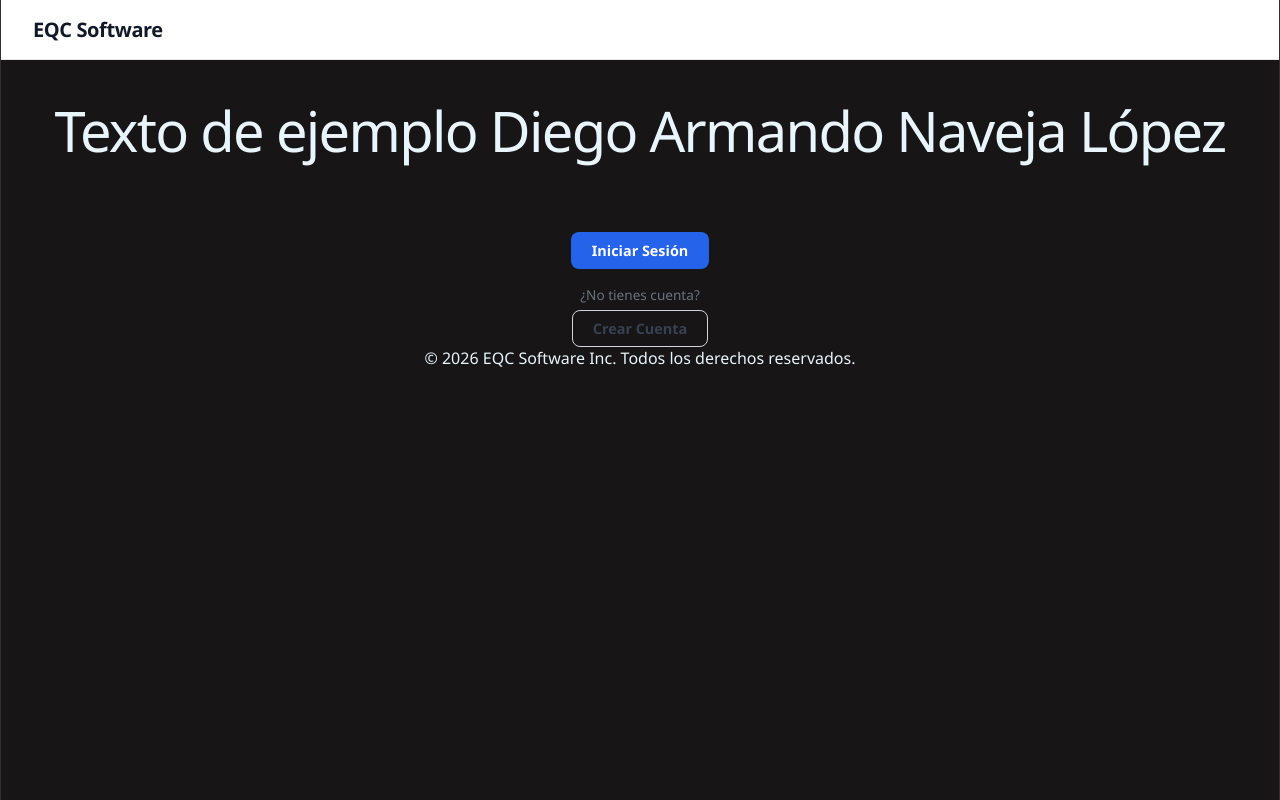
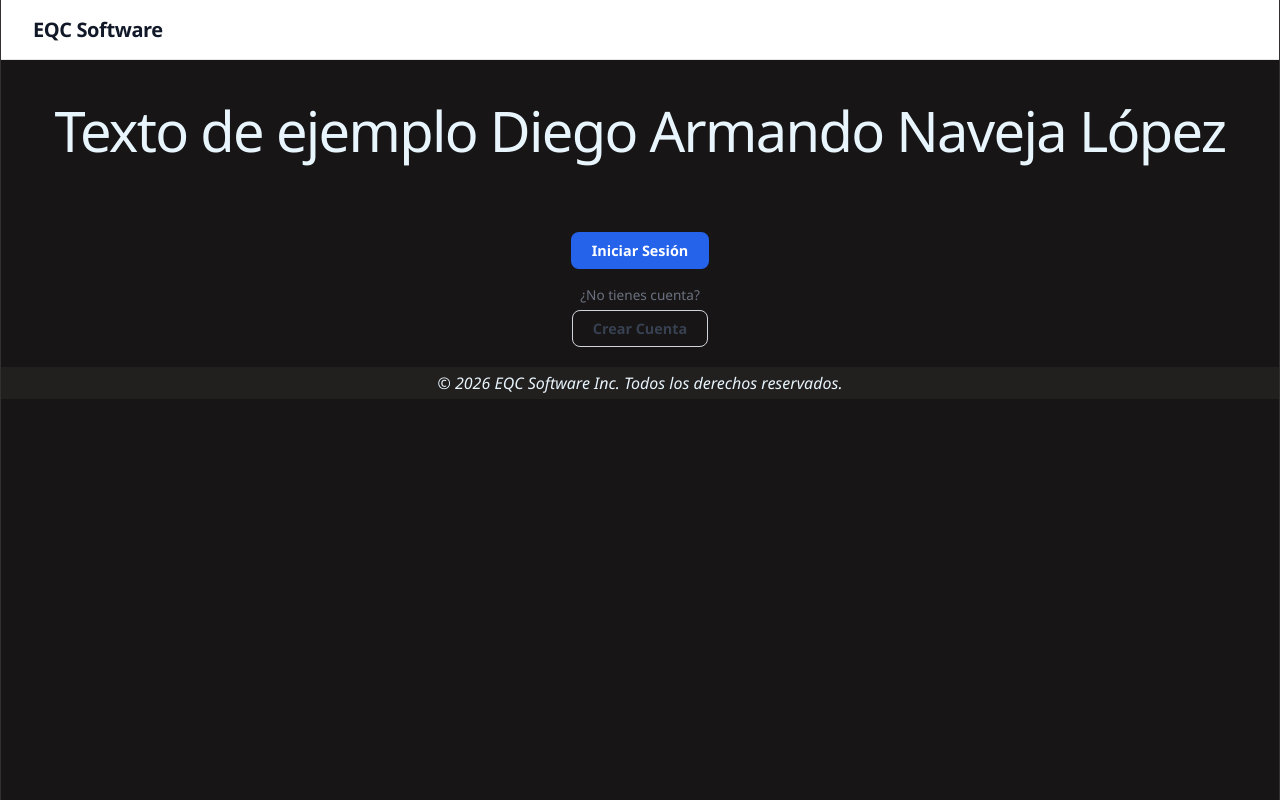
Before and after one commit to Dieg0Naveja1781/EqC-SEIP-SGE, a React (Vite) app in the folder frontend/: page / in a window 1280 px wide. Built offline with nearby package versions, Linux system fonts and the light colour scheme; no server answers.

Commit message:
(feat, fix) -> Agrego archivo css para el footer. Corrigo errores del archivo csss del landing page

```diff
--- a/frontend/src/modules/landing-page/components/Footer.jsx
+++ b/frontend/src/modules/landing-page/components/Footer.jsx
@@ -1,3 +1,5 @@
+import "../styles/footer.css";
+
 function Footer() {
     return (
         <footer>
--- /dev/null
+++ b/frontend/src/modules/landing-page/styles/footer.css
@@ -0,0 +1,11 @@
+footer {
+  text-align: center;
+  padding: 5px;
+  margin-top: 20px;
+  background-color: var(--bg-card);
+  color: var(--text-primary);
+}
+
+p {
+  font-style: italic;
+}
--- a/frontend/src/modules/landing-page/styles/landing.css
+++ b/frontend/src/modules/landing-page/styles/landing.css
@@ -70,32 +70,6 @@
   margin-top: 2rem;
 }
 
-import Footer from "../components/Footer";
-import "../styles/landing.css";
-
-function LandingPage() {
-  return (
-    <div className="lpage">
-      <header className="navbar">
-        <div className="navbar-brand">EQC Software</div>
-      </header>
-
-      <main className="main-content">
-        <h1>Texto de ejemplo Diego Armando Naveja López</h1>
-
-        <div className="auth-buttons">
-          <a href="/login" className="btn btn-outline">Iniciar Sesión</a>
-          <a href="/register" className="btn btn-primary">Crear Cuenta</a>
-        </div>
-      </main>
-
-      <Footer />
-    </div>
-  );
-}
-
-export default LandingPage;
-
 .auth-buttons {
   display: flex;
   flex-direction: column;  /* ← esto los apila verticalmente */
```
